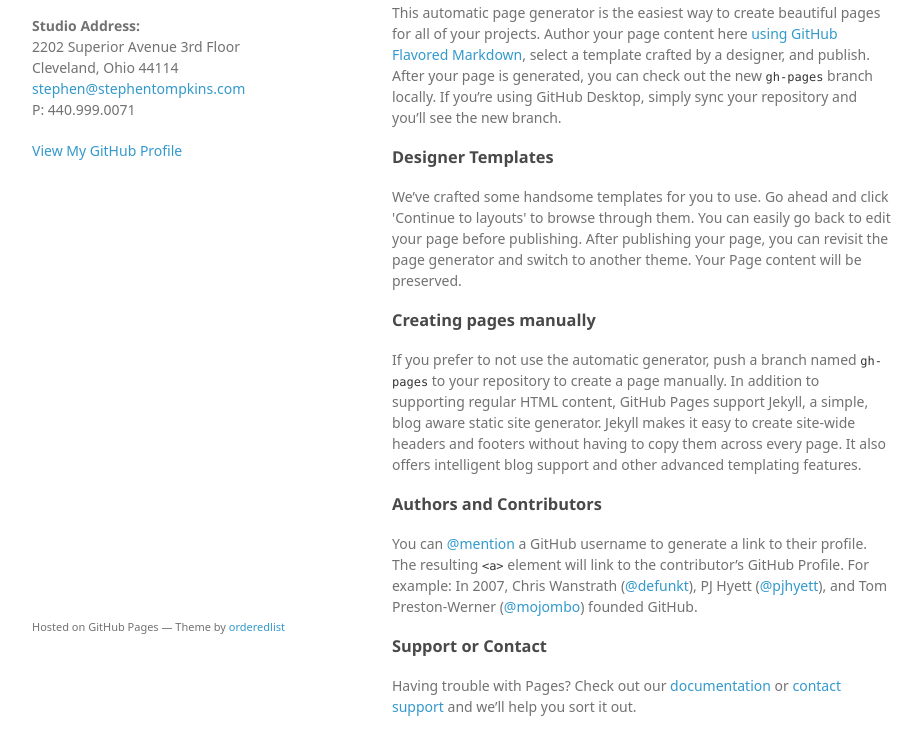
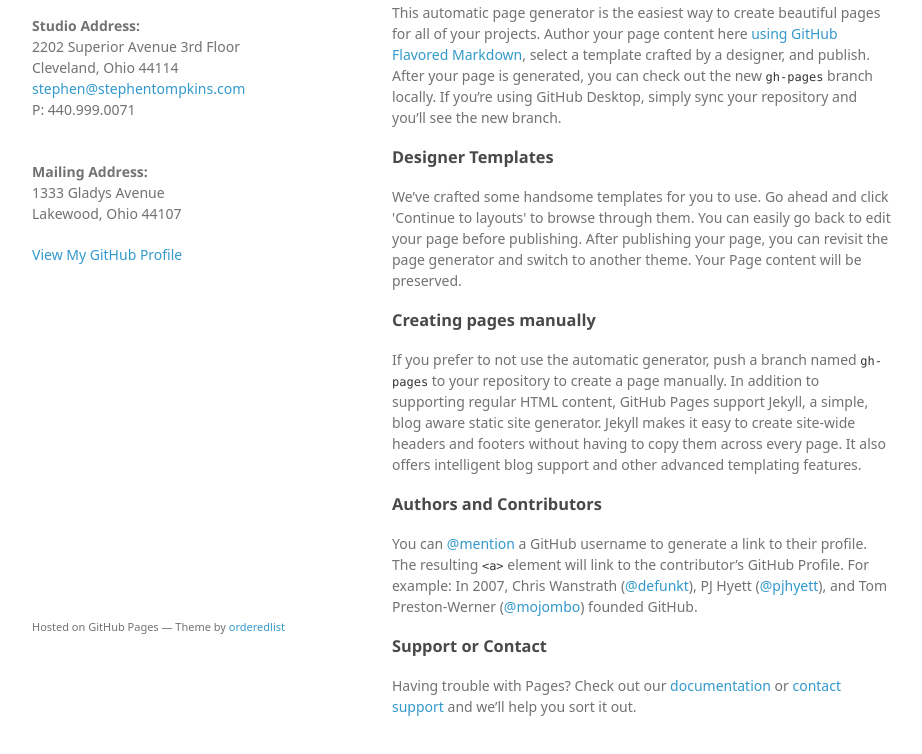
Before and after one commit to misterstephent/stephentompkins.github.io, a plain HTML site: page index.html in a window 1280 px wide. Shown: the part 94-848 px from the top of the page, without its empty margins (178-1100 px from the left). Drawn offline with Linux system fonts and the light colour scheme; a web font is replaced by a local one.

Commit message:
Update index.html

```diff
--- a/index.html
+++ b/index.html
@@ -20,7 +20,10 @@
         2202 Superior Avenue 3rd Floor<br>
         Cleveland, Ohio 44114<br>
         <a href="mailto:stephen@stephentompkins.com">stephen@stephentompkins.com</a><br>
-        P: 440.999.0071</p>
+        P: 440.999.0071</p><br>
+        <p><b>Mailing Address:</b><br>
+        1333 Gladys Avenue<br>
+        Lakewood, Ohio 44107</p>
         <p></p>
 
 
```
